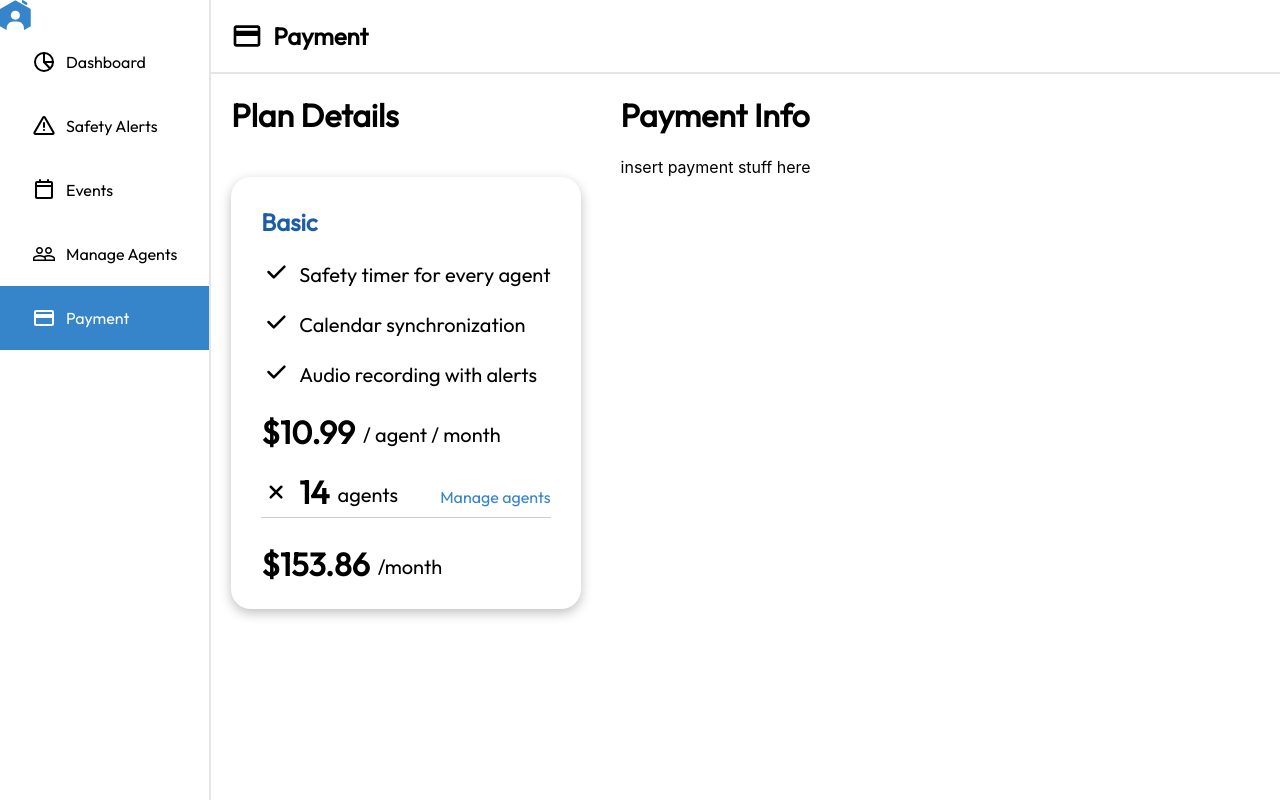
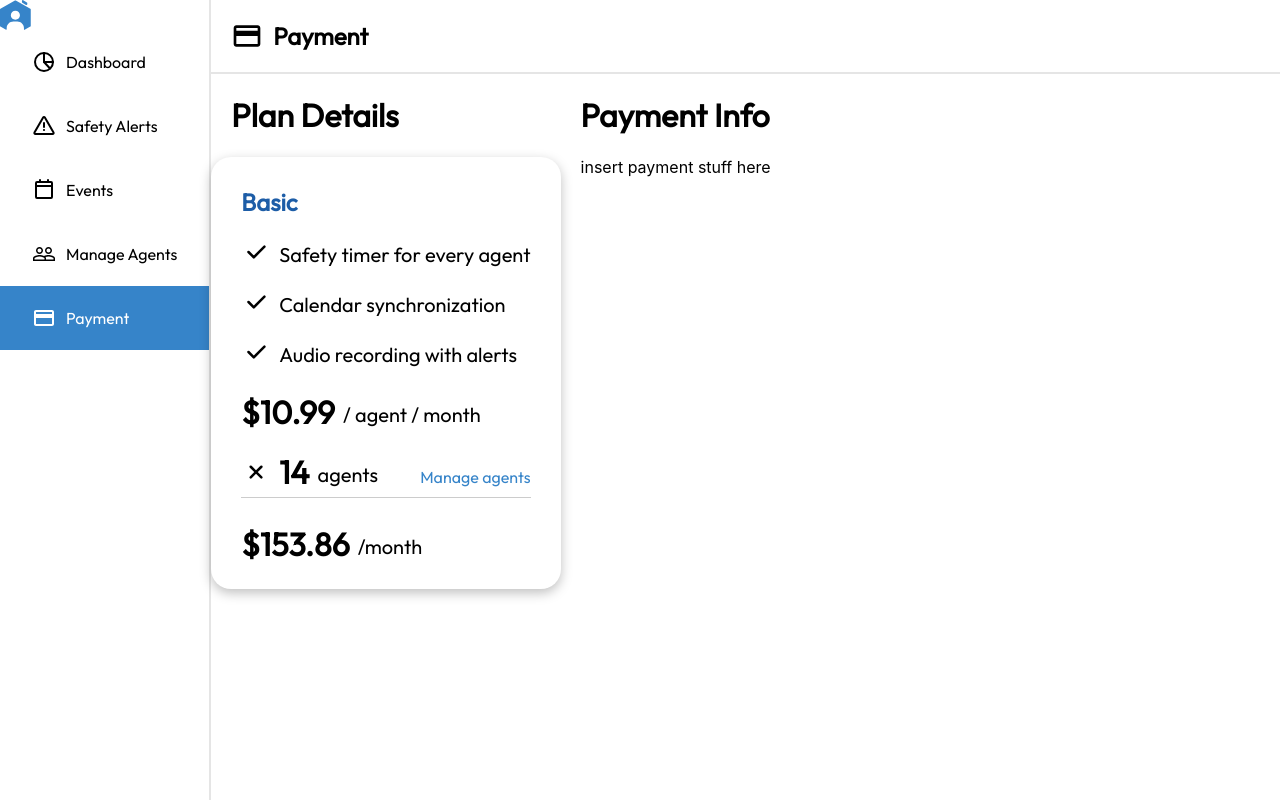
Before and after one commit to arc-securitas/webapp, a React (Create React App) app: page /#/portal/payment in a window 1280 px wide. Built offline with nearby package versions, Linux system fonts and the light colour scheme; no server answers; a web font is replaced by a local one.

Commit message:
Removed margin from cards

```diff
--- a/src/portal/components/Card.module.css
+++ b/src/portal/components/Card.module.css
@@ -3,7 +3,6 @@
   padding: 30px;
   background-color: white;
   border-radius: 20px;
-  margin: 20px;
   width: fit-content;
   box-shadow: 0px 4px 12px rgba(0, 0, 0, 0.25);
 }
@@ -12,7 +11,6 @@
   .card {
     padding: 30px;
     border-radius: 20px;
-    margin: 20px;
   }
 }
 
@@ -20,6 +18,5 @@
   .card {
     padding: 20px;
     border-radius: 16px;
-    margin: 16px;
   }
 }
```
